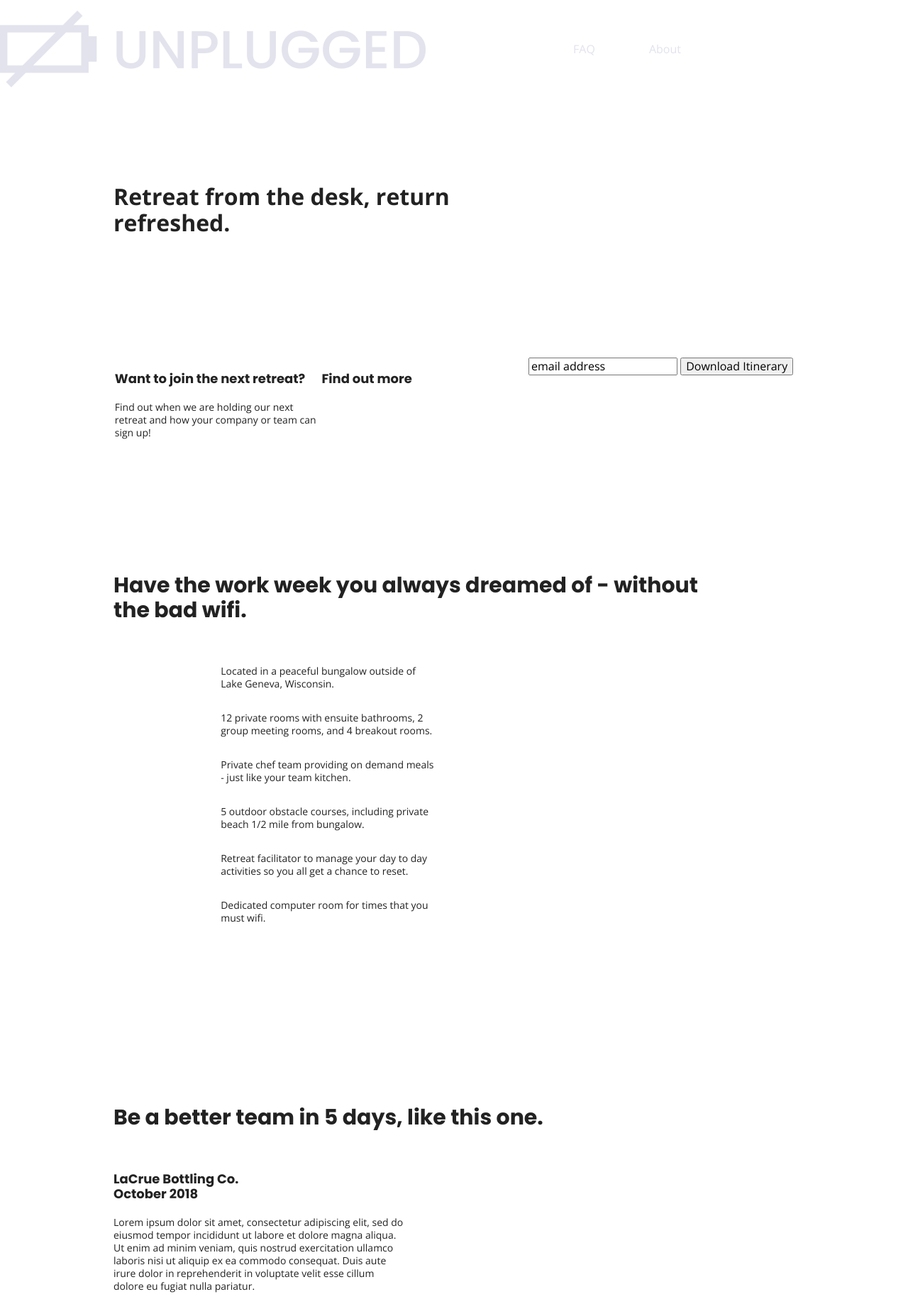
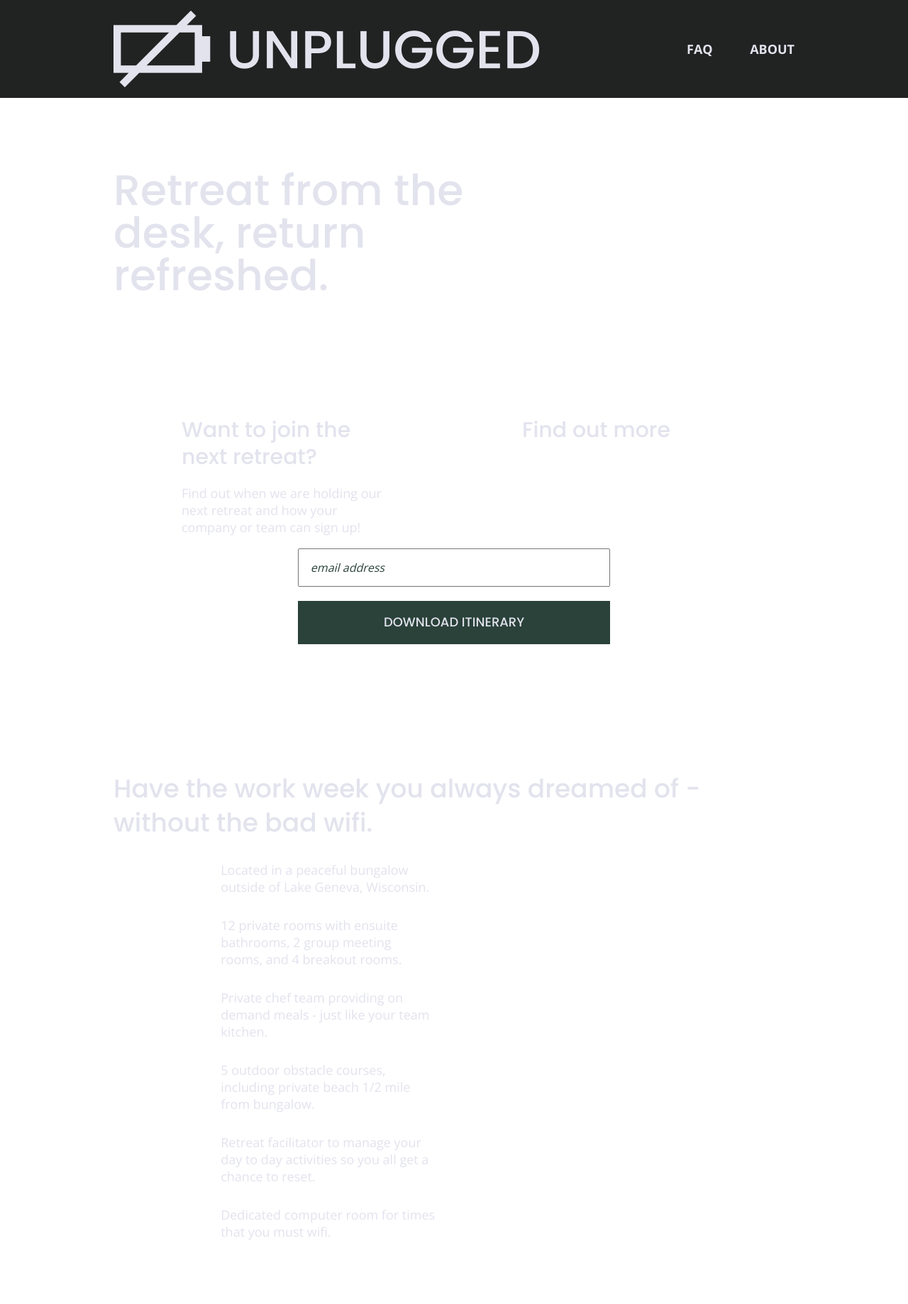
Before and after one commit to HeatherDaSilva/unplugged_retreat, a website built with Parcel: page index.html in a window 1280 px wide. Shown: the top 1838 px of the page at 71% size. Built offline with nearby package versions, Linux system fonts and the light colour scheme.

Commit message:
add_remaining_styles

```diff
--- a/css/main.css
+++ b/css/main.css
@@ -97,6 +97,7 @@
   font-family: 'Open Sans', sans-serif;
   font-size: 1em;
   text-align: left;
+  color: #e2e3ed;
 }
 
 ul,
@@ -112,11 +113,13 @@
 h2 {
   font-family: 'Poppins', sans-serif;
   font-size: 1.875em;
+  font-weight: 500;
 }
 
 h3,
 h4 {
   font-family: 'Poppins', sans-serif;
+  font-weight: 500;
   font-size: 1.125em;
   margin: 20px 0;
 }
@@ -144,11 +147,12 @@
 }
 
 
-    }
+
    /*----------------- Base Header - Footer Styles ---------------*/
 
    header,
    footer {
+     background-color: #202322;
      display: flex;
      justify-content: center;
      align-items: center;
@@ -168,17 +172,21 @@
    }
 
    .header-divider {
+     background: #3a3a3a;
      width: 100%;
      height: 1px;
      margin: 10px 0 20px 0;
    }
 
    header nav {
+     width: 60%;
+     font-size: 1.125em;
+     font-weight: 700;
+     text-transform: uppercase;
      display: flex;
      justify-content: space-around;
      align-items: center;
      flex-flow: row wrap;
-     width: 60%;
    }
 
    header nav ul {
@@ -188,6 +196,7 @@
    }
 
    footer {
+     text-align: center;
     flex-direction: column;
    }
 
@@ -229,12 +238,25 @@
     flex-flow: row wrap;
    }
 
+   .hero-area h1 {
+     font-size: 2.25em;
+     font-family: 'Poppins', Helvetica, Arial, sans-serif;
+     font-weight: 500;
+     line-height: 1.2;
+   }
+
+   /***** Aside *****/
+
    aside {
+    background-color: 527158;
     display: flex;
     justify-content: center;
     align-items: center;
     flex-flow: row wrap;
    }
+
+
+   /***** Features *****/
 
    .features {
     display: flex;
@@ -262,7 +284,10 @@
     margin: 0;
   }
 
+    /***** Reviews *****/
+
    .reviews {
+    background-color: #2a423a;
     display: flex;
     justify-content: center;
     flex-flow: row wrap;
@@ -270,6 +295,7 @@
 
    .reviews h2 {
      margin-bottom: 40px;
+     line-height: 1;
    }
 
    .reviews h3 {
@@ -280,6 +306,7 @@
    /*------- About Page --------*/
 
    .mission {
+    background-color: #527158;
     display: flex;
     justify-content: center;
     align-items: center;
@@ -287,6 +314,7 @@
    }
 
    .contact-section {
+    background-color: #2a423a;
     display: flex;
     justify-content: center;
     align-items: center;
@@ -300,6 +328,7 @@
     /*------- FAQ Page --------*/
 
    .faq {
+    background-color: #527158;
     display: flex;
     justify-content: center;
     align-items: center;
@@ -316,11 +345,44 @@
 
     .faq h2 {
      margin-bottom: 40px;
+     line-height: 1;
    }
 
    .faq-content {
      margin-bottom: 50px;
    }
+
+   .faq-content h4 {
+     line-height: 1.333;
+   }
+
+   /***** Button *****/
+
+   aside .form {
+    margin-top: 30px;
+  }
+
+  input[type=text] {
+    box-sizing: border-box;
+    width: 100%;
+    color: #2a423a;
+    font-style: italic;
+    padding: 1em;
+  }
+
+  input[type=button] {
+    width: 100%;
+    padding: 20px 0;
+    margin-top: 20px;
+    background-color: #2a423a;
+    font-family: 'Poppins', Helvetica, Arial, sans-serif;
+    font-weight: 500;
+    font-size: 1.125em;
+    color: #e2e3ed;
+    border: none;
+    text-align: center;
+    text-transform: uppercase;
+  }
 
 /* ==========================================================================
    Helper classes
@@ -416,6 +478,18 @@
     margin: 100px 0;
   }
 
+  h2 {
+    font-size: 2.25em;
+    line-height: 1.333;
+  }
+
+  h3 {
+    font-size: 1.5em;
+    line-height: 1.25;
+  }
+
+  /***** Header *****/
+
   header {
     justify-content: space-around;
     padding: 33px 0;
@@ -424,6 +498,10 @@
   header .content-wrapper {
     width: 100%;
     justify-content: space-between
+  }
+
+  header figure {
+    width: 30%;
   }
 
   header nav {
@@ -438,6 +516,15 @@
     display: none;
   }
 
+  /***** Hero Area *****/
+
+  .hero-area h1 {
+    font-size: 3em;
+    line-height: 1;
+    margin: 0;
+  }
+
+  /***** Aside *****/
   aside .content-wrapper {
     margin: 50px 0;
     display: flex;
@@ -452,6 +539,11 @@
   }
 
   /* Features */
+
+  .features h2 {
+    margin-bottom: 20px;
+  }
+
   .features article {
     display: flex;
     justify-content: center;
@@ -470,6 +562,10 @@
     justify-content: space-between;
   }
 
+  .reviews h2 {
+    width: 85%;
+  }
+
   .reviews article div {
     width: 49%;
   }
@@ -484,10 +580,20 @@
     display: flex;
     justify-content: space-between;
     align-items: center;
+    flex-direction: row;
   }
 
   footer .contact {
     margin-bottom: 0;
+  }
+
+  footer h4 {
+    font-size: 1.5em;
+    margin-bottom: 40px;
+  }
+
+  footer p {
+    line-height: 1.285;
   }
 
   footer .copyright {
@@ -516,11 +622,11 @@
    align-items: flex-start;
  }
 
+ .contact-content h4 {
+   font-size: 1.5em;
+ }
+
  /* FAQ Page */
-
- header {
-   padding: 15px 0;
- }
 
  .faq .content-wrapper {
    justify-content: space-between;
@@ -533,17 +639,44 @@
  .faq h2{
   width: 100%;
  }
+
+ .faq h4,
+ .faq p {
+   font-size: .875em;
+   line-height: 1.125;
+ }
  }
 
  @media only screen and (min-width: 1200px) {
+
+  header {
+    padding: 15px 0;
+  }
+
    .content-wrapper {
      max-width: 960px;
    }
 
+   h2 {
+     font-size: 2.25em;
+   }
+
+   h3,
+   h4 {
+     font-size: 1.875em;
+   }
+
+   p {
+     font-size: 1.125em;
+     line-height: 1.333;
+   }
+
+   /* Hero */
    .hero-area h1 {
+     font-size: 3.75em;
      width: 60%;
    }
-
+   /* Aside */
   aside .content-wrapper {
     justify-content: space-around;
   }
@@ -553,6 +686,8 @@
     width: 30%;
   }
 
+  /* Features */
+
   .features h2 {
     width: 90%;
   }
@@ -561,8 +696,18 @@
     flex-basis: 33%;
   }
 
+    /* Reviews*/
+
+  .reviews h2 {
+    padding-bottom: 50px;
+  }
+
   .reviews article div {
     width: 43%;
+  }
+
+  footer h4 {
+    font-size: 1.875em;
   }
 
   /***** About Page *****/
@@ -570,12 +715,24 @@
   .mission h2,
   .contact-section .content-wrapper h2 {
     width: 95%;
+    font-size: 3em;
+  }
+
+  .contact-content h4 {
+    font-size: 1.875em;
   }
 
   /***** FAQ Page *****/
 
   .faq h2 {
     width: 100%;
+    font-size: 3em;
+  }
+
+  .faq h4,
+  .faqp {
+    font-size: 1.125em;
+    line-height: 1;
   }
 
  }
```
